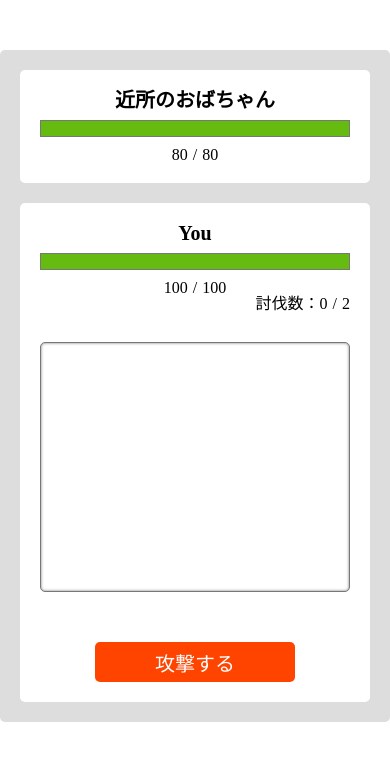
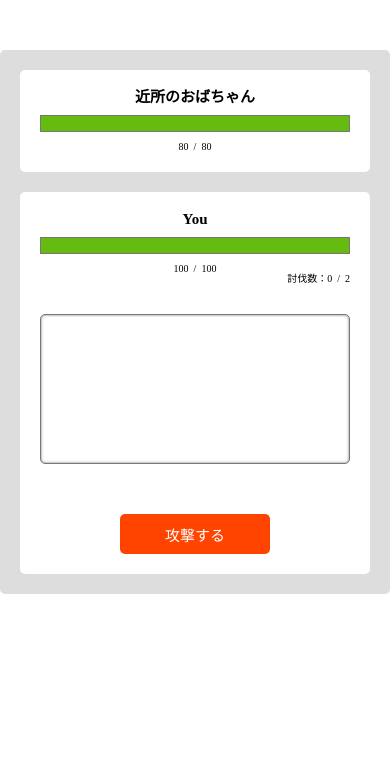
Before and after one commit to takashi-okimoto/miniGame, a plain HTML site: page index.html in a window 390 px wide. Drawn offline with nearby package versions, Linux system fonts and the light colour scheme.

Commit message:
change text

```diff
--- a/style.css
+++ b/style.css
@@ -162,3 +162,41 @@ section h2 {
 .modalNextButton.hidden {
   display: none;
 }
+
+@media screen and (max-width: 768px) {
+  section h2 {
+    font-size: 15px;
+  }
+
+  .hp {
+    font-size: 10px;
+  }
+
+  .killedNumbers {
+    font-size: 10px;
+  }
+
+  .logs {
+    font-size: 8px;
+    height: 150px;
+    line-height: 1.4;
+  }
+
+  .attack {
+    width: 150px;
+    font-size: 15px;
+  }
+
+  .modal {
+    min-width:  250px;
+  }
+
+  .modalTitle {
+    font-size: 100%;
+  }
+
+  .modalNextButton {
+    width: 100px;
+    font-size: 15px;
+  }
+}
```
